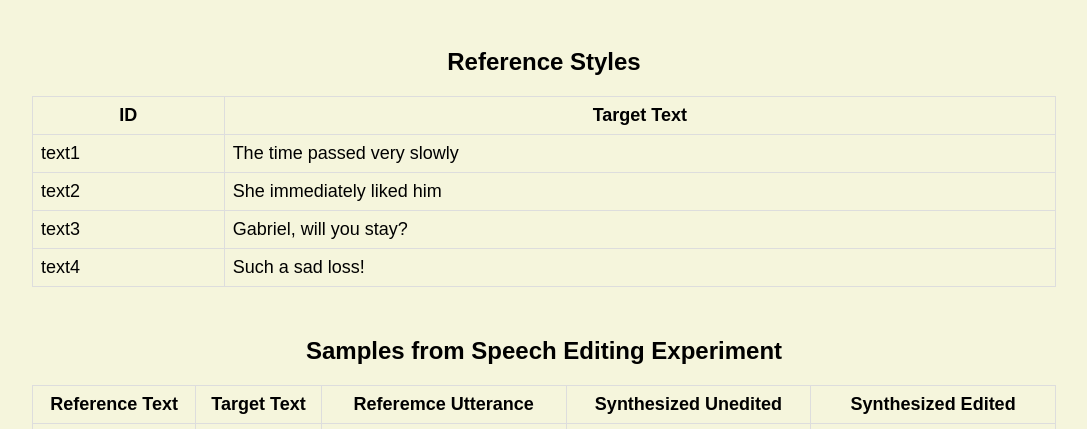
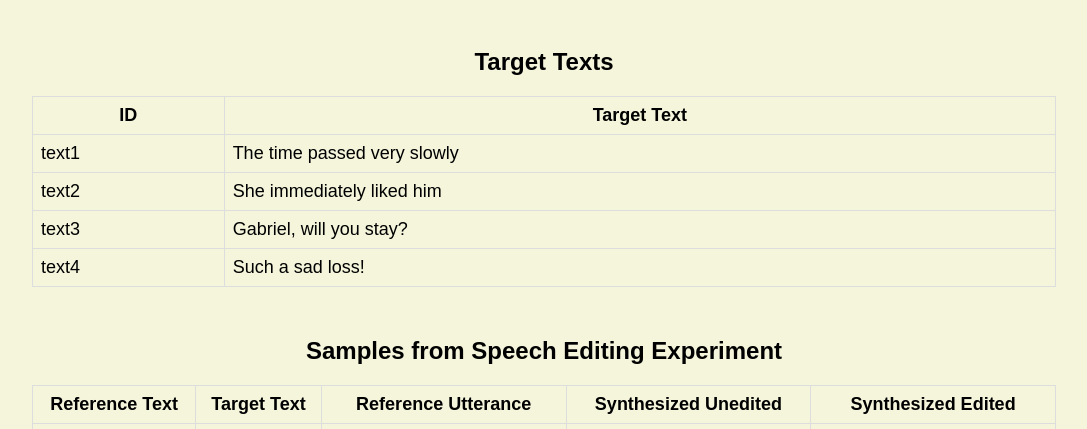
Before and after one commit to lordzuko/IS_supp_material, a plain HTML site: page index.html in a window 1280 px wide. Shown: the part 643-1072 px from the top of the page, without its empty margins (96-1183 px from the left). Drawn offline with Linux system fonts and the light colour scheme.

Commit message:
fixed headers and spelling mistakes

```diff
--- a/index.html
+++ b/index.html
@@ -131,7 +131,7 @@
             </tr>
         </table>
 
-        <h2>Reference Styles</h2>
+        <h2>Target Texts</h2>
         <p>
 
         </p>
@@ -168,7 +168,7 @@
             <tr>
                 <th>Reference Text</th>
                 <th>Target Text</th>
-                <th>Referemce Utterance</th>
+                <th>Reference Utterance</th>
                 <th>Synthesized Unedited</th>
                 <th>Synthesized Edited</th>
             </tr>
```
